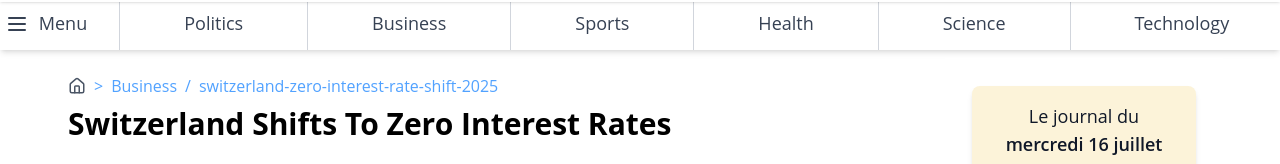
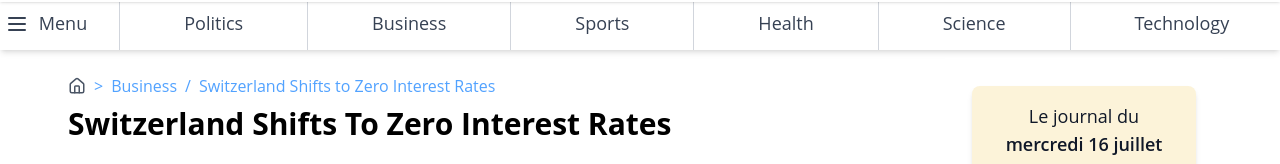
Before and after one commit to cosmokoala39/newseng, a Next.js app: page /business/switzerland-zero-interest-rate-shift-2025 in a window 1280 px wide. Shown: the part 233-397 px from the top of the page. Built offline with nearby package versions, Linux system fonts and the light colour scheme.

Commit message:
replace slug with title

```diff
--- a/src/app/components/DetailHeader.tsx
+++ b/src/app/components/DetailHeader.tsx
@@ -74,7 +74,7 @@ export default function DetailHeader({ article }: DetailHeaderProps) {
           </Link>
           <span>/</span>
          <span className="block max-w-[150px] truncate sm:max-w-none sm:whitespace-normal sm:overflow-visible sm:text-ellipsis-none">
-            {article.slug}
+            {article.title}
           </span>
         </nav>
 
```
